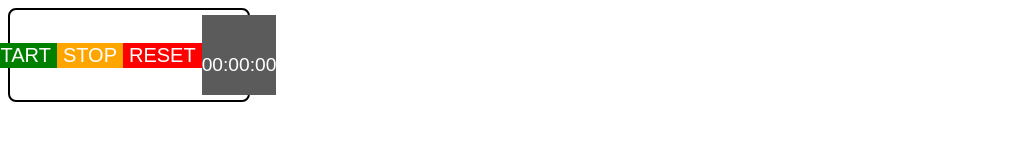
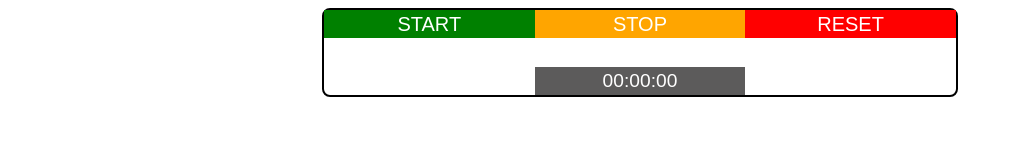
Before and after one commit to Sarah-Workman/project1_stopwatch, a plain HTML site: page src/index.html in a window 1280 px wide. Shown: the whole page, without its empty margins (0-1021 px from the left). Drawn offline with Linux system fonts and the light colour scheme.

Commit message:
Added flex, and grid. Can't get stopwatch in center vertically using body.

```diff
--- a/src/css/styles.css
+++ b/src/css/styles.css
@@ -1,46 +1,48 @@
-.stopwatchWrapper {
+body {
 	display: flex;
 	justify-content: center;
-	align-items: center;
+	align-content: center;
+}
+.stopwatchWrapper {
+	display: grid;
+	grid-template-columns: 33.33% 33.33% 33.33%;
+	grid-template-rows: 33.33% 33.33% 33.33%;
 	border: 2px solid black;
 	border-radius: 8px;
-	padding: 5px;
-	width: 18%;
+	width: 50%;
 }
 
 .rectangle {
+	grid-row-start: 3;
+	grid-column-start: 2;
 	display: flex;
-	justify-self: center;
-	align-items: flex-end;
+	justify-content: center;
+	align-content: flex-end;
 	z-index: 2;
-	height: 80px;
-	width: 160px;
 	background-color: rgb(92, 91, 91);
 }
 #textWrapper {
-	padding-top: 18%;
 	color: white;
-	text-align: center;
-	vertical-align: middle;
+	justify-self: center;
+	align-self: center;
 	font-size: larger;
 	font-family: Arial, Helvetica, sans-serif;
 }
-.buttonWrapper {
-	display: flex;
-	justify-content: center;
-	align-content: flex-start;
-}
+
 #start {
+	grid-row-start: 1;
+	grid-column-start: 1;
 	background-color: green;
 	border: none;
 	color: white;
 	text-align: center;
 	text-decoration: none;
-
 	font-size: 20px;
 	font-family: Arial, Helvetica, sans-serif;
 }
 #stop {
+	grid-column-start: 2;
+	grid-row-start: 1;
 	background-color: orange;
 	border: none;
 	color: white;
@@ -51,6 +53,8 @@
 	font-family: Arial, Helvetica, sans-serif;
 }
 #reset {
+	grid-column-start: 3;
+	grid-row-start: 1;
 	background-color: red;
 	border: none;
 	color: white;
--- a/src/index.html
+++ b/src/index.html
@@ -18,11 +18,9 @@
 	<body>
 		<!-- your content here... -->
 		<div class="stopwatchWrapper">
-			<div class="buttonWrapper">
-				<button type="button" id="start">START</button>
-				<button type="button" id="stop">STOP</button>
-				<button type="button" id="reset">RESET</button>
-			</div>
+			<button type="button" id="start">START</button>
+			<button type="button" id="stop">STOP</button>
+			<button type="button" id="reset">RESET</button>
 
 			<div class="rectangle">
 				<p id="textWrapper">
```
